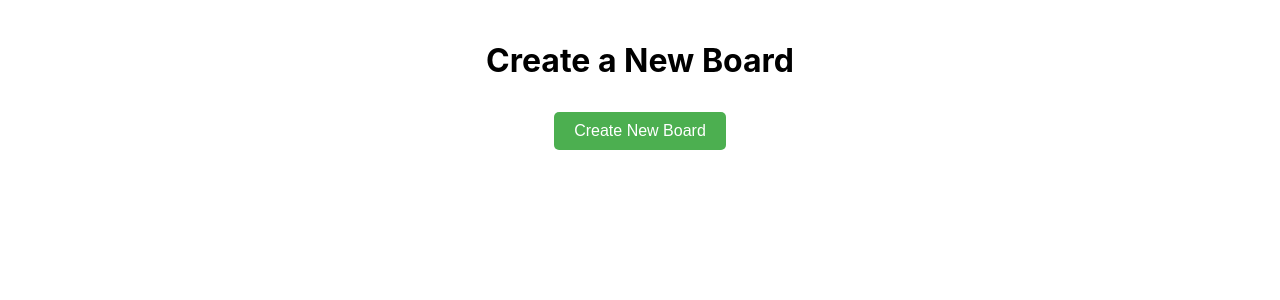
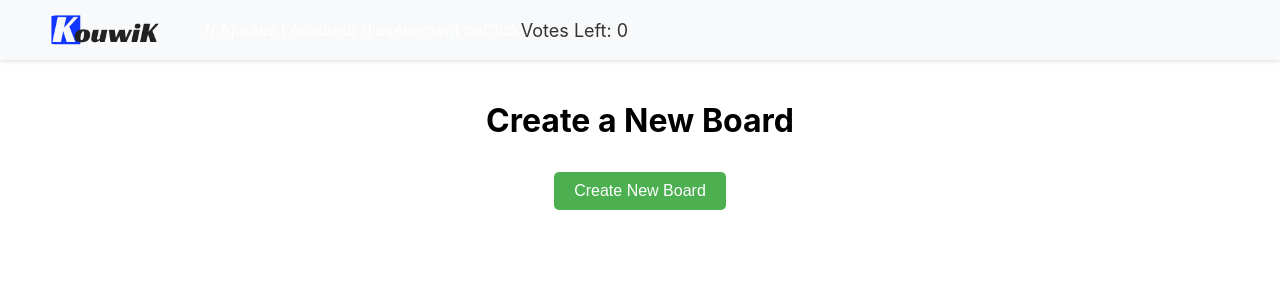
Before and after one commit to univ-smb-m1-isc-2023/kouwik-web, a React (Create React App) app: page / in a window 1280 px wide. Shown: the top 300 px of the page. Built offline with nearby package versions, Linux system fonts and the light colour scheme.

Commit message:
ajout header home

```diff
--- a/src/components/header/index.jsx
+++ b/src/components/header/index.jsx
@@ -1,11 +1,19 @@
 import React from 'react';
+import { useNavigate } from 'react-router-dom'; // Importez useNavigate
 import HeaderLogo from "../../ressources/pictures/Kouwik2.png";
 import './header.css';
 
 function Header({ votesLeft }) {
+  const navigate = useNavigate(); // Utilisez le hook useNavigate pour la navigation
+
+  // Fonction pour gérer le clic sur le logo
+  const goToHome = () => {
+    navigate('/'); // Navigue vers la page d'accueil
+  };
+
   return (
     <header className="header">
-      <img src={HeaderLogo} alt="Logo" className="logo" />
+      <img src={HeaderLogo} alt="Logo" className="logo" onClick={goToHome} /> // Ajoutez l'écouteur d'événement onClick
       <div className="vote-counter">
         Votes Left: {votesLeft}
       </div>
--- a/src/pages/home/index.jsx
+++ b/src/pages/home/index.jsx
@@ -1,11 +1,11 @@
 import React from 'react';
 
 import CreateBoardButton from '../../components/createBoard';
-
+import Header from '../../components/header';
 function HelloWorld() {
   return (
   <>
-
+    <Header votesLeft={0}/>
     <CreateBoardButton/>
 
   </>
```
